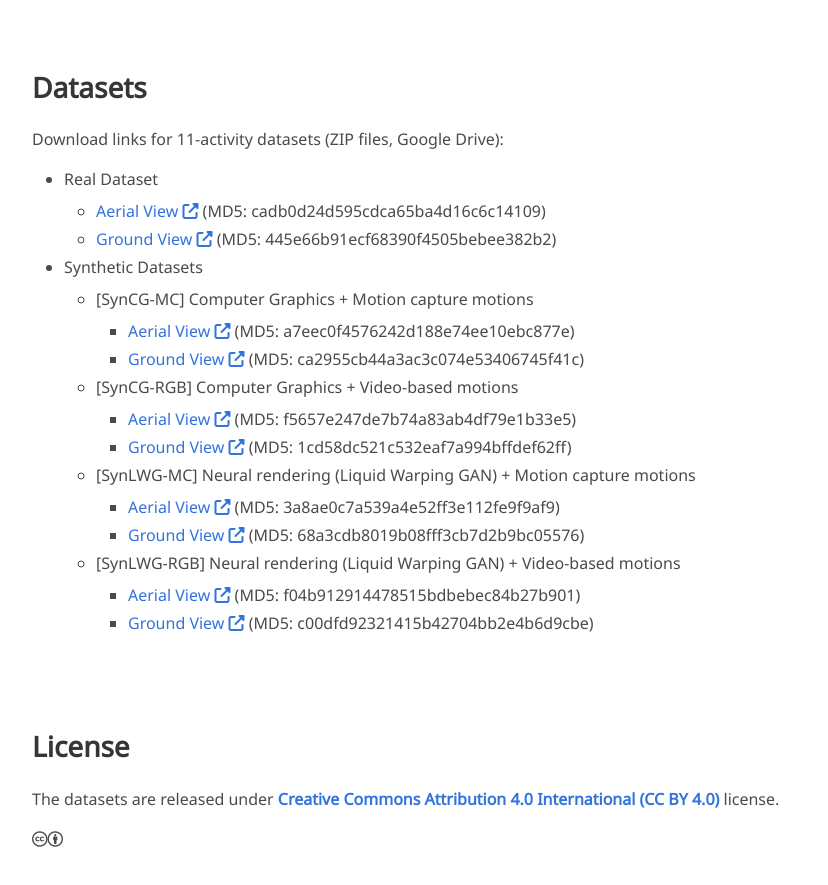
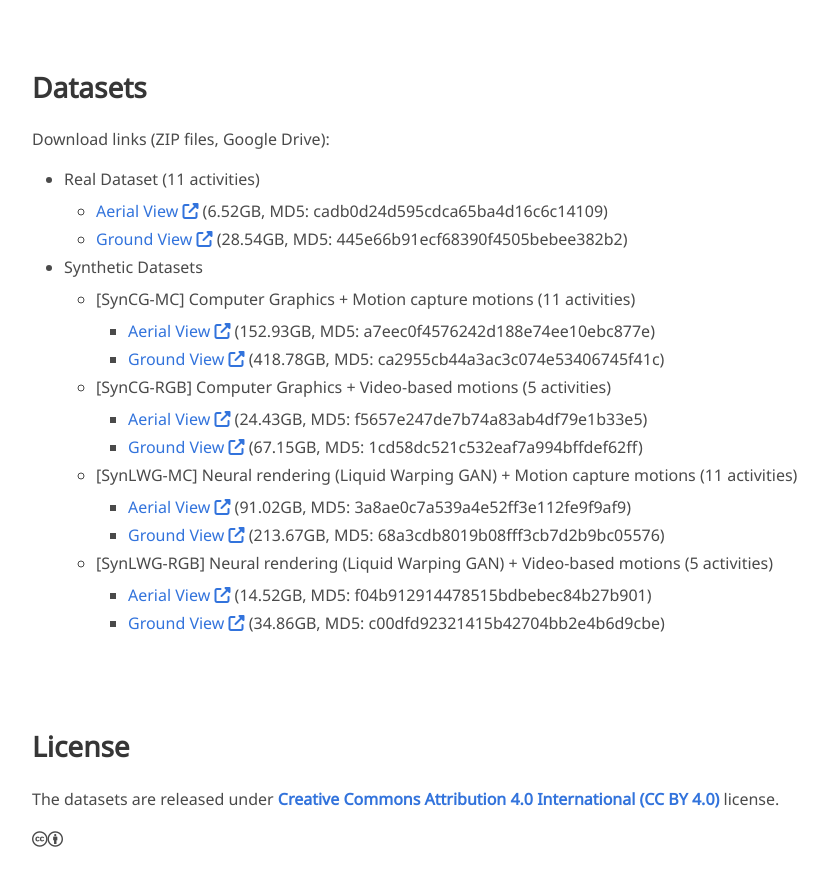
Before and after one commit to humansensinglab/REMAG, a plain HTML site: page index.html in a window 1280 px wide. Shown: the part 1740-2625 px from the top of the page, without its empty margins (32-860 px from the left). Drawn offline with nearby package versions, Linux system fonts and the light colour scheme; some icons are missing; a web font is replaced by a local one.

Commit message:
Update datasets info

```diff
--- a/index.html
+++ b/index.html
@@ -166,44 +166,44 @@
   <div class="container content">
     <h2 class="title">Datasets</h2>
 	<div class="content">
-		<p>Download links for 11-activity datasets (ZIP files, Google Drive):</p>
+		<p>Download links (ZIP files, Google Drive):</p>
 		<ul>
 			<li>
-				Real Dataset
+				Real Dataset (11 activities)
 				<ul>
-					<li><a href="https://drive.google.com/file/d/1TRo7LPWwDEqP3i5uSGg7UHl8NFsIq1gb/view?usp=sharing" target="_blank">Aerial View <i class="fa-solid fa-up-right-from-square"></i></a> (MD5: cadb0d24d595cdca65ba4d16c6c14109)</li>
-					<li><a href="https://drive.google.com/file/d/1Q6fCuEeg5Dghcei7ESck3DdzWMF1qV_-/view?usp=sharing" target="_blank">Ground View <i class="fa-solid fa-up-right-from-square"></i></a> (MD5: 445e66b91ecf68390f4505bebee382b2)</li>
+					<li><a href="https://drive.google.com/file/d/1TRo7LPWwDEqP3i5uSGg7UHl8NFsIq1gb/view?usp=sharing" target="_blank">Aerial View <i class="fa-solid fa-up-right-from-square"></i></a> (6.52GB, MD5: cadb0d24d595cdca65ba4d16c6c14109)</li>
+					<li><a href="https://drive.google.com/file/d/1Q6fCuEeg5Dghcei7ESck3DdzWMF1qV_-/view?usp=sharing" target="_blank">Ground View <i class="fa-solid fa-up-right-from-square"></i></a> (28.54GB, MD5: 445e66b91ecf68390f4505bebee382b2)</li>
 				</ul>
 			</li>
 			<li>
 				Synthetic Datasets
 				<ul>
 					<li>
-						[SynCG-MC] Computer Graphics + Motion capture motions
+						[SynCG-MC] Computer Graphics + Motion capture motions (11 activities)
 						<ul>
-							<li><a href="https://drive.google.com/file/d/15vQD-8d8cPTcwVgwM2WX1N9iA3Fk0yHS/view?usp=sharing" target="_blank">Aerial View <i class="fa-solid fa-up-right-from-square"></i></a> (MD5: a7eec0f4576242d188e74ee10ebc877e)</li>
-							<li><a href="https://drive.google.com/file/d/1QVuQdshKgJ4gTqH4fvcLK-wqN9dC2pNZ/view?usp=sharing" target="_blank">Ground View <i class="fa-solid fa-up-right-from-square"></i></a> (MD5: ca2955cb44a3ac3c074e53406745f41c)</li>
+							<li><a href="https://drive.google.com/file/d/15vQD-8d8cPTcwVgwM2WX1N9iA3Fk0yHS/view?usp=sharing" target="_blank">Aerial View <i class="fa-solid fa-up-right-from-square"></i></a> (152.93GB, MD5: a7eec0f4576242d188e74ee10ebc877e)</li>
+							<li><a href="https://drive.google.com/file/d/1QVuQdshKgJ4gTqH4fvcLK-wqN9dC2pNZ/view?usp=sharing" target="_blank">Ground View <i class="fa-solid fa-up-right-from-square"></i></a> (418.78GB, MD5: ca2955cb44a3ac3c074e53406745f41c)</li>
 						</ul>
 					</li>
 					<li>
-						[SynCG-RGB] Computer Graphics + Video-based motions
+						[SynCG-RGB] Computer Graphics + Video-based motions (5 activities)
 						<ul>
-							<li><a href="https://drive.google.com/file/d/16oeW9MxQBDpi3lr7BEi_VhQImSL1q7s2/view?usp=sharing" target="_blank">Aerial View <i class="fa-solid fa-up-right-from-square"></i></a> (MD5: f5657e247de7b74a83ab4df79e1b33e5)</li>
-							<li><a href="https://drive.google.com/file/d/1_ojiJLdtM14GqqtyuqKorejZLkDyBHCS/view?usp=sharing" target="_blank">Ground View <i class="fa-solid fa-up-right-from-square"></i></a> (MD5: 1cd58dc521c532eaf7a994bffdef62ff)</li>
+							<li><a href="https://drive.google.com/file/d/16oeW9MxQBDpi3lr7BEi_VhQImSL1q7s2/view?usp=sharing" target="_blank">Aerial View <i class="fa-solid fa-up-right-from-square"></i></a> (24.43GB, MD5: f5657e247de7b74a83ab4df79e1b33e5)</li>
+							<li><a href="https://drive.google.com/file/d/1_ojiJLdtM14GqqtyuqKorejZLkDyBHCS/view?usp=sharing" target="_blank">Ground View <i class="fa-solid fa-up-right-from-square"></i></a> (67.15GB, MD5: 1cd58dc521c532eaf7a994bffdef62ff)</li>
 						</ul>
 					</li>
 					<li>
-						[SynLWG-MC] Neural rendering (Liquid Warping GAN) + Motion capture motions
+						[SynLWG-MC] Neural rendering (Liquid Warping GAN) + Motion capture motions (11 activities)
 						<ul>
-							<li><a href="https://drive.google.com/file/d/10TzQYxuqmXQR_gKM2rkJuVnCYJrv9nxO/view?usp=sharing" target="_blank">Aerial View <i class="fa-solid fa-up-right-from-square"></i></a> (MD5: 3a8ae0c7a539a4e52ff3e112fe9f9af9)</li>
-							<li><a href="https://drive.google.com/file/d/1D56piluEU88fjsl2ILo-GQUeaa_MWIjE/view?usp=sharing" target="_blank">Ground View <i class="fa-solid fa-up-right-from-square"></i></a> (MD5: 68a3cdb8019b08fff3cb7d2b9bc05576)</li>
+							<li><a href="https://drive.google.com/file/d/10TzQYxuqmXQR_gKM2rkJuVnCYJrv9nxO/view?usp=sharing" target="_blank">Aerial View <i class="fa-solid fa-up-right-from-square"></i></a> (91.02GB, MD5: 3a8ae0c7a539a4e52ff3e112fe9f9af9)</li>
+							<li><a href="https://drive.google.com/file/d/1D56piluEU88fjsl2ILo-GQUeaa_MWIjE/view?usp=sharing" target="_blank">Ground View <i class="fa-solid fa-up-right-from-square"></i></a> (213.67GB, MD5: 68a3cdb8019b08fff3cb7d2b9bc05576)</li>
 						</ul>
 					</li>
 					<li>
-						[SynLWG-RGB] Neural rendering (Liquid Warping GAN) + Video-based motions
+						[SynLWG-RGB] Neural rendering (Liquid Warping GAN) + Video-based motions (5 activities)
 						<ul>
-							<li><a href="https://drive.google.com/file/d/1Zn0BjYu2GFEVzjisDFjsuxClIMzW6dH-/view?usp=sharing" target="_blank">Aerial View <i class="fa-solid fa-up-right-from-square"></i></a> (MD5: f04b912914478515bdbebec84b27b901)</li>
-							<li><a href="https://drive.google.com/file/d/1wTYpTtunDTw-OR3gNrf-vUptT_Tr1NjS/view?usp=sharing" target="_blank">Ground View <i class="fa-solid fa-up-right-from-square"></i></a> (MD5: c00dfd92321415b42704bb2e4b6d9cbe)</li>
+							<li><a href="https://drive.google.com/file/d/1Zn0BjYu2GFEVzjisDFjsuxClIMzW6dH-/view?usp=sharing" target="_blank">Aerial View <i class="fa-solid fa-up-right-from-square"></i></a> (14.52GB, MD5: f04b912914478515bdbebec84b27b901)</li>
+							<li><a href="https://drive.google.com/file/d/1wTYpTtunDTw-OR3gNrf-vUptT_Tr1NjS/view?usp=sharing" target="_blank">Ground View <i class="fa-solid fa-up-right-from-square"></i></a> (34.86GB, MD5: c00dfd92321415b42704bb2e4b6d9cbe)</li>
 						</ul>
 					</li>
 				</ul>
```
